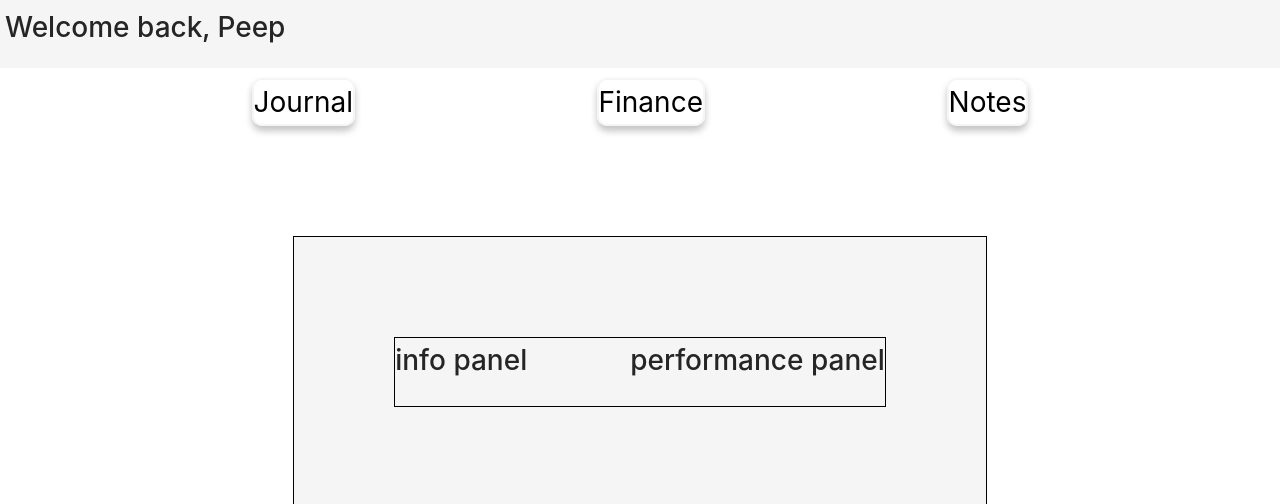
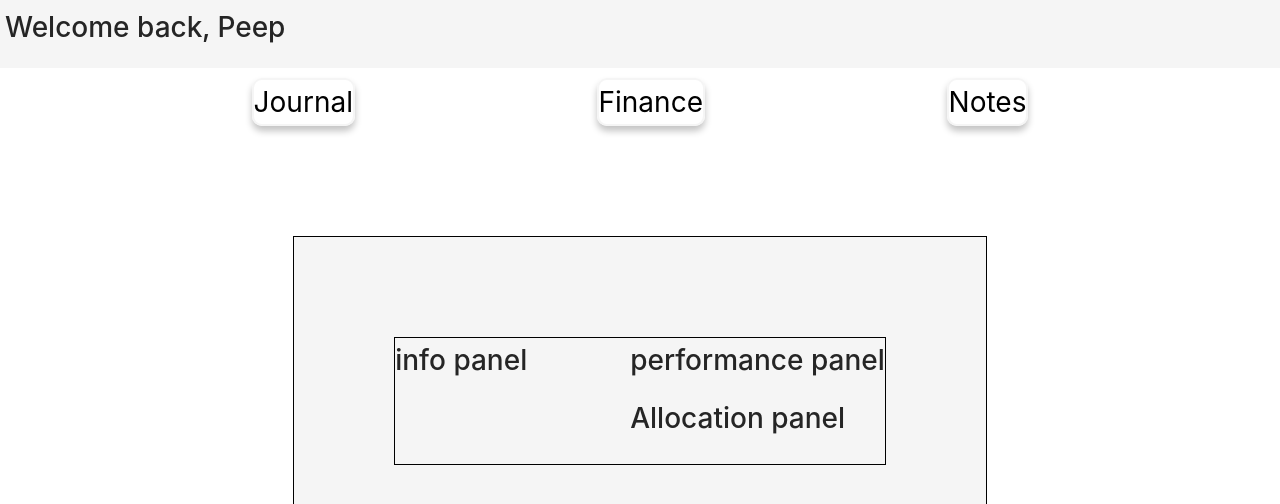
Before and after one commit to arn-foto/encrypt-me, a React (Create React App) app in the folder encrypt-me/: page /finance in a window 1280 px wide. Shown: the top 504 px of the page. Built offline with nearby package versions, Linux system fonts and the light colour scheme.

Commit message:
+ Create AllocationPanel componenet

```diff
--- /dev/null
+++ b/encrypt-me/src/Components/FinanceWidget/AllocationPanel.js
@@ -0,0 +1,11 @@
+import React from "react";
+
+const AllocationPanel = () => {
+	return (
+		<div>
+			<h1>Allocation panel</h1>
+		</div>
+	);
+};
+
+export default AllocationPanel;
--- a/encrypt-me/src/Components/FinanceWidget/index.js
+++ b/encrypt-me/src/Components/FinanceWidget/index.js
@@ -1,4 +1,5 @@
 import React from "react";
+import AllocationPanel from "./AllocationPanel";
 import InfoPanel from "./InfoPanel";
 import PerformancePanel from "./PerformancePanel";
 import {
@@ -18,6 +19,7 @@ function FinanceWidget() {
 					</FinancePanelInfo>
 					<FinancePanelPoistion>
 						<PerformancePanel />
+						<AllocationPanel />
 					</FinancePanelPoistion>
 				</FinancePanels>
 			</FinanceContainer>
```
